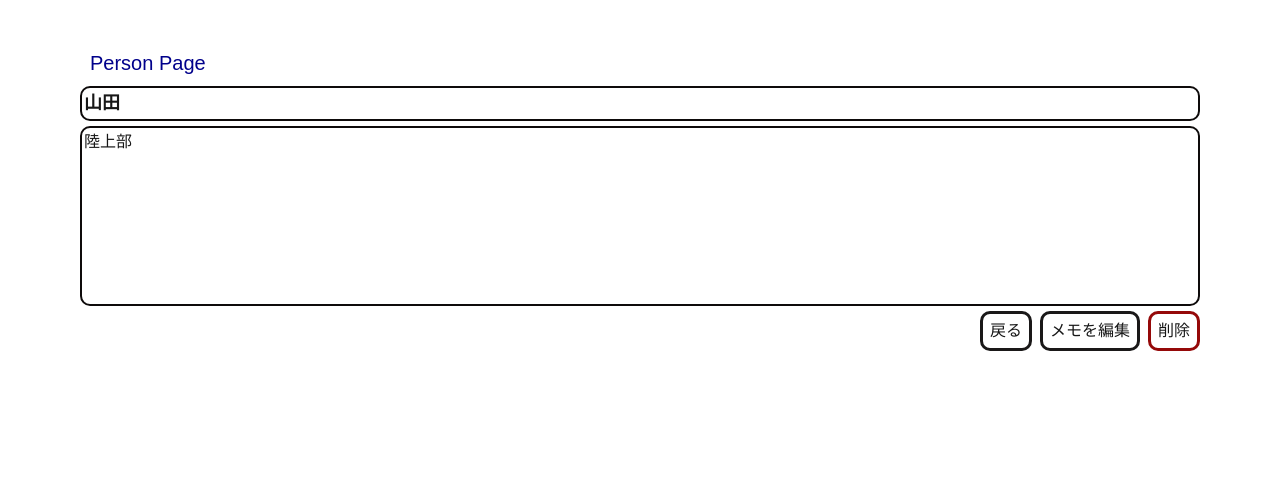
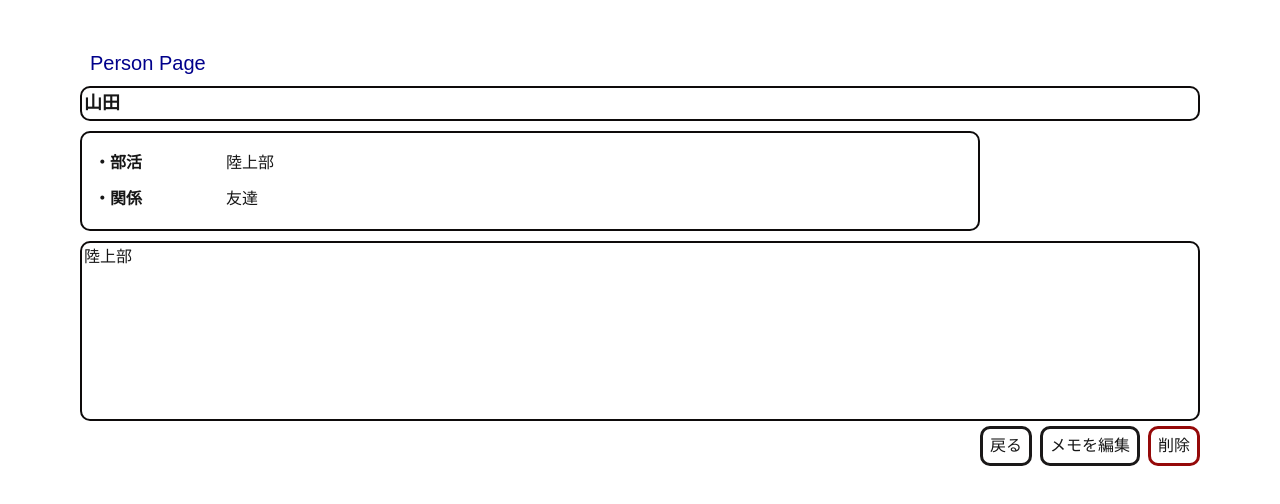
Before and after one commit to kotasimo/human-box, a Next.js app: page /person/1 in a window 1280 px wide. Shown: the top 504 px of the page. Built offline with nearby package versions, Linux system fonts and the light colour scheme.

Commit message:
profile追加(表示のみ)
編集は表示されないし、編集もできない

```diff
--- a/app/app.css
+++ b/app/app.css
@@ -156,3 +156,32 @@ h1 {
   padding-bottom: 64px; /* ボタンと本文が重ならない余白 */
   box-sizing: border-box;
 }
+
+.profileBox{
+  border: 2px solid #0e0b0b;
+  border-radius: 10px;
+  padding: 12px;
+  max-width: 900px;
+  margin-top: 10px;
+  margin-bottom: 10px;
+}
+
+.profileRow{
+  display: grid;
+  grid-template-columns: 120px 1fr;
+  gap: 12px;
+  padding: 6px 0;
+}
+
+.profileLabel{
+  font-weight: 700;
+  white-space: nowrap;
+}
+
+.profileValue{
+  overflow-wrap: anywhere;
+}
+
+.profileEmpty{
+  opacity: 0.6;
+}
--- a/app/person/[id]/page.tsx
+++ b/app/person/[id]/page.tsx
@@ -4,16 +4,27 @@ import { useEffect, useMemo, useRef, useState } from "react";
 import { useParams, useRouter } from "next/navigation";
 import "../../app.css";
 
+type ProfileItem = { label: string; value: string };
+
 type Person = {
   id: string;
   name: string;
+  profile?: ProfileItem[];
   memo?: string;
 };
 
 const STORAGE_KEY = "humanbox-people-v1";
 
 const DEFAULT_PEOPLE: Person[] = [
-  { id: "1", name: "山田", memo: "陸上部" },
+  {
+    id: "1",
+    name: "山田",
+    profile: [
+      { label: "部活", value: "陸上部" },
+      { label: "関係", value: "友達" },
+    ],
+    memo: "陸上部",
+  },
   { id: "2", name: "佐藤" },
   { id: "3", name: "鈴木", memo: "研究室" },
 ];
@@ -28,6 +39,22 @@ const isPersonArray = (value: unknown): value is Person[] => {
       const hasValidName = typeof candidate.name === "string";
       const hasValidMemo =
         candidate.memo === undefined || typeof candidate.memo === "string";
+      const profile = candidate.profile;
+
+      let hasValidProfile = true;
+
+      if (profile !== undefined) {
+        if (!Array.isArray(profile)) return false;
+
+        hasValidProfile = profile.every((p) => {
+          if (!p || typeof p !== "object") return false;
+          const entry = p as Record<string, unknown>;
+          return (
+            typeof entry.label === "string" && typeof entry.value === "string"
+          );
+        });
+      }
+
       return hasValidId && hasValidName && hasValidMemo;
     })
   );
@@ -85,6 +112,8 @@ const PersonPage = () => {
       </main>
     );
   }
+
+  const profile = person.profile ?? [];
 
   const removePerson = (id: string) => {
     setPeople((prev) =>
@@ -158,6 +187,20 @@ const PersonPage = () => {
         ) : (
           <>
             <div className="personNameId">{person.name}</div>
+
+            <div className="profileBox">
+              {profile.length === 0 ? (
+                <div className="profileEmpty">プロフィール未設定</div>
+              ) : (
+                profile.map((item, i) => (
+                  <div key={i} className="profileRow">
+                    <div className="profileLabel">・{item.label}</div>
+                    <div className="profileValue">{item.value}</div>
+                  </div>
+                ))
+              )}
+            </div>
+
             <div className="personMemoId">
               {person.memo ?? " クリックしてメモを書く "}
             </div>
```
